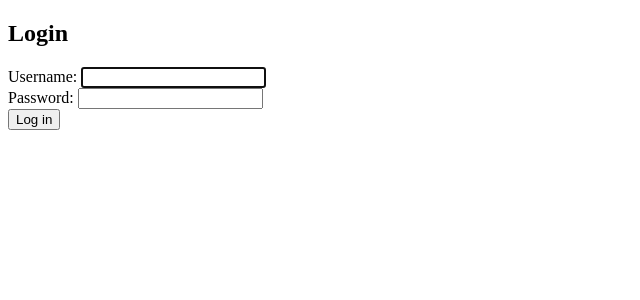
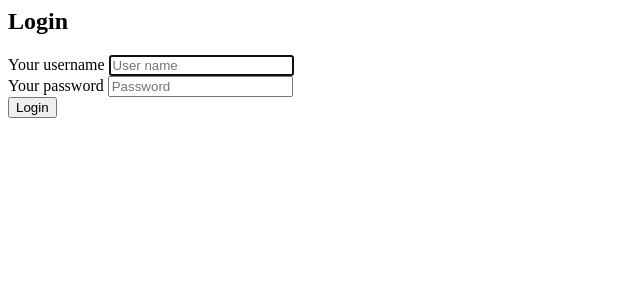
Before and after one commit to golab368/django_drf_image_uploader, a Django app: page /login/ in a window 1280 px wide. Shown: the top 300 px of the page, without its empty margins (0-640 px from the left). Run offline with Django 4.2, Linux system fonts and the light colour scheme; parts of the project's set-up code (start-up, migrations or seed data) failed here and were passed over.

Commit message:
problem with login on heroku

```diff
--- a/api/templates/login.html
+++ b/api/templates/login.html
@@ -1,39 +1,21 @@
-
-<!DOCTYPE html>
-<html>
-  <head>
-    <title>Login</title>
-  </head>
-
-    <div class="container">
-      <div class="row">
-        <div class="col-md-4 offset-md-4 mt-5">
-          <h2>Login</h2>
-          <form method="post">
-            {% csrf_token %}
-            {% for field in form %}
-              <div class="form-group">
-                {{ field.label_tag }}
-                {{ field }}
-                {% if field.help_text %}
-                  <small class="form-text text-muted">{{ field.help_text }}</small>
-                {% endif %}
-                {% for error in field.errors %}
-                  <div class="invalid-feedback">{{ error }}</div>
-                {% endfor %}
-              </div>
-            {% endfor %}
-            <button type="submit" class="btn btn-primary">Log in</button>
-          </form>
-          {% if form.non_field_errors %}
-            <div class="alert alert-danger mt-3" role="alert">
-              {{ form.non_field_errors }}
-            </div>
-          {% endif %}
-        </div>
-      </div>
-    </div>
+<div class="container">
+  <h2>Login</h2>
 
 
-  </body>
-</html>
+  <form action="" method="post">
+      {% csrf_token %}
+
+      <div class="mb-3">
+          <label for="exampleInputPassword1" class="form-label">Your username</label>
+          <input autofocus class="form-control" type="text" name="username" placeholder="User name">
+      </div>
+      <div class="mb-3">
+          <label for="exampleInputPassword1" class="form-label">Your password</label>
+          <input class="form-control" type="password" name="password" placeholder="Password">
+      </div>
+
+      <input class="btn btn-dark" type="submit" value="Login">
+  </form>
+  <br>
+
+</div>
--- a/api/urls.py
+++ b/api/urls.py
@@ -10,7 +10,7 @@ app_name = "api"
 
 urlpatterns = [
     # other URL patterns here
-    path("login/", LoginView.as_view(template_name="login.html"), name="login"),
+    path("login/", LoginView.as_view(template_name='login.html'), name="login"),
     path("logout/", LogoutView.as_view(), name="logout"),
     path("create/", ImagesCreateView.as_view(), name="create"),
     path(
@@ -18,4 +18,5 @@ urlpatterns = [
         UserImagesListView.as_view(),
         name="user_images_list",
     ),
+
 ]
--- a/api/views.py
+++ b/api/views.py
@@ -6,6 +6,8 @@ from django.urls import reverse_lazy
 from django.views.generic import FormView, RedirectView
 from rest_framework import generics
 
+from django.shortcuts import redirect
+from django.contrib.auth.forms import AuthenticationForm
 from rest_framework.parsers import FormParser, JSONParser, MultiPartParser
 from rest_framework.permissions import IsAuthenticated
 from rest_framework.response import Response
@@ -14,16 +16,14 @@ from .models import Images
 from rest_framework import status
 from .serializers import ImagesSerializer
 
+from django.contrib.auth.views import LoginView
 
-class LoginView(FormView):
-    template_name = "login.html"
+class Login(LoginView):
     form_class = AuthenticationForm
-    success_url = reverse_lazy("api:create")
 
-    def form_valid(self, form):
-        """Security check complete. Log the user in."""
+    def form_valid(self,form):
         login(self.request, form.get_user())
-        return super().form_valid(form)
+
 
 
 class LogoutView(RedirectView):
--- a/api_images/settings.py
+++ b/api_images/settings.py
@@ -34,9 +34,9 @@ BASE_DIR = Path(__file__).resolve().parent.parent
 SECRET_KEY = os.getenv("SECRET_KEY")
 
 # SECURITY WARNING: don't run with debug turned on in production!
-DEBUG = False
+DEBUG = True
 
-ALLOWED_HOSTS = ["*"]
+ALLOWED_HOSTS = []
 AUTH_USER_MODEL = "api.User"
 #LOGIN_REDIRECT_URL = '/create/'
 
```
